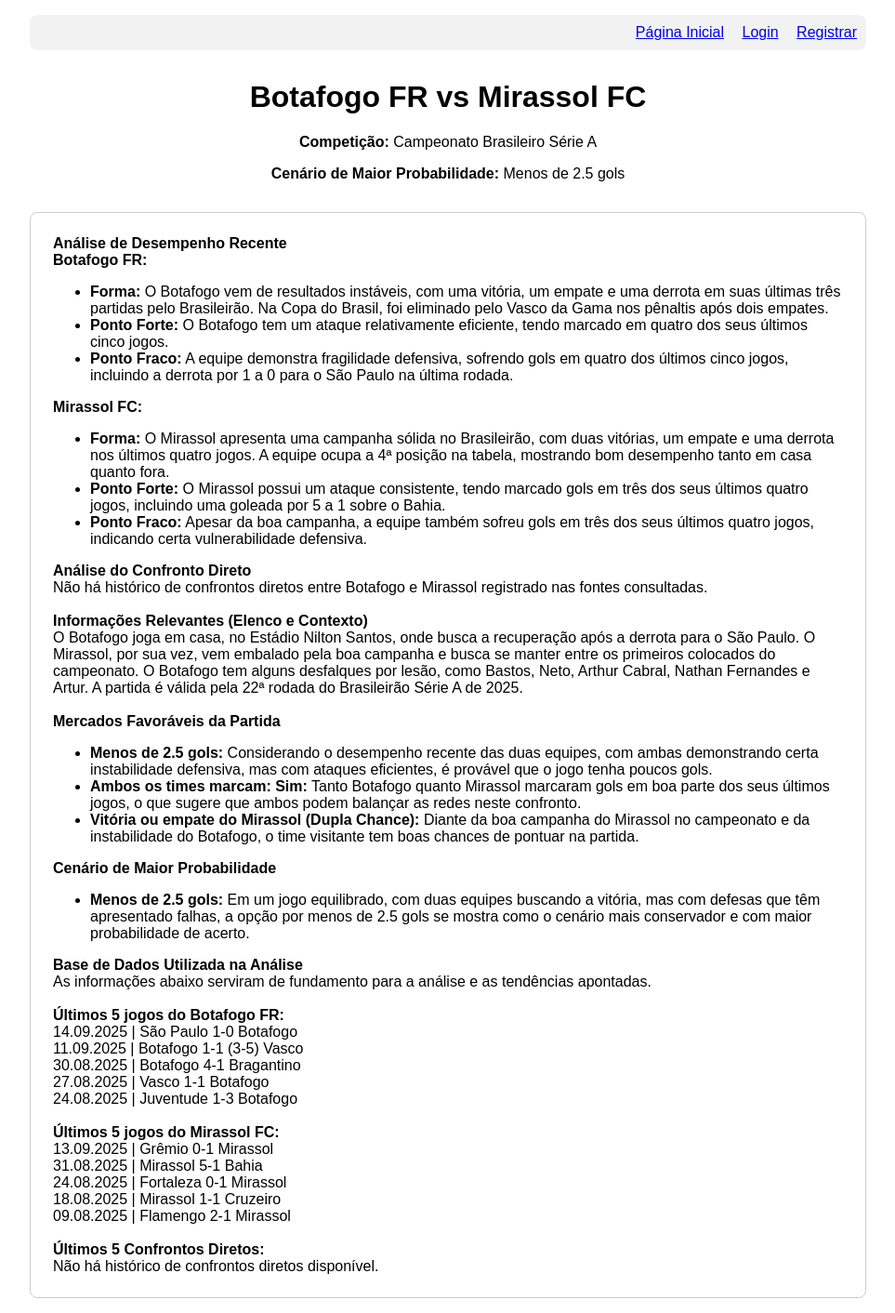
After one commit to matsilvaj/MatScore_AI, a Flask app: page /analysis/1 in a window 1280 px wide. The commit adds this page. Shown: the whole page at 93% size, without its empty margins (158-1121 px from the left). Run offline with Flask 3, Linux system fonts and the light colour scheme.

Commit message:
v2.1 - criação de páginas de análises

```diff
--- a/app/analysis_logic.py
+++ b/app/analysis_logic.py
@@ -131,7 +131,9 @@
     cached_analysis = Analysis.query.filter_by(match_api_id=partida['id'], analysis_date=analysis_date).first()
     if cached_analysis:
         print("--> Análise encontrada no cache do banco de dados.")
-        return json.loads(cached_analysis.content) # Retorna o conteúdo guardado
+        resultado_cache = json.loads(cached_analysis.content)
+        resultado_cache['analysis_id'] = cached_analysis.id
+        return resultado_cache
 
     # 2. SE NÃO ESTIVER EM CACHE, GERAR COM A IA
     print("--> Análise não encontrada no cache. Gerando com a IA...")
@@ -187,6 +189,8 @@
         db.session.commit()
         print("--> Nova análise guardada no banco de dados.")
 
+        resultado_final['analysis_id'] = nova_analise.id
+
         return resultado_final
 
     except json.JSONDecodeError as e:
--- a/app/routes.py
+++ b/app/routes.py
@@ -1,10 +1,11 @@
 # app/routes.py
 from flask import (render_template, url_for, flash, redirect, Blueprint,
-                   request, Response, stream_with_context) # <--- ADICIONADO AQUI
+                   request, Response, stream_with_context)
 from app import db, bcrypt
-from app.models import User
+from app.models import User, Analysis
 from flask_login import login_user, current_user, logout_user, login_required
 from datetime import date
+import json
 
 # Importa a nossa nova lógica de análise
 from . import analysis_logic
@@ -21,7 +22,6 @@
 @main.route('/api/analise/public')
 def api_analise_public():
     data_selecionada = request.args.get('date', default=str(date.today()), type=str)
-    # --- CORREÇÃO APLICADA AQUI ---
     return Response(stream_with_context(analysis_logic.gerar_analises(data_selecionada, 'free')), mimetype='text/event-stream')
 
 @main.route("/register", methods=['GET', 'POST'])
@@ -68,10 +68,18 @@
 def dashboard():
     return render_template('dashboard.html', title='Dashboard')
 
+
+@main.route("/analysis/<int:analysis_id>")
+def analysis_detail(analysis_id):
+    # O resto da função continua exatamente igual
+    analysis = Analysis.query.get_or_404(analysis_id)
+    content = json.loads(analysis.content)
+    return render_template('analysis_detail.html', title='Análise Detalhada', analysis_content=content)
+
+
 @main.route('/api/analise/private')
 @login_required
 def api_analise_private():
     data_selecionada = request.args.get('date', default=str(date.today()), type=str)
     user_tier_do_utilizador = current_user.subscription_tier
-    # --- CORREÇÃO APLICADA AQUI ---
     return Response(stream_with_context(analysis_logic.gerar_analises(data_selecionada, user_tier_do_utilizador)), mimetype='text/event-stream')
--- /dev/null
+++ b/app/templates/analysis_detail.html
@@ -0,0 +1,36 @@
+<!DOCTYPE html>
+<html lang="pt-br">
+<head>
+    <meta charset="UTF-8">
+    <title>{{ title }} - MatScore AI</title>
+    <style>
+        body { font-family: sans-serif; max-width: 900px; margin: auto; padding: 1em; }
+        nav { text-align: right; padding: 10px; background-color: #f2f2f2; margin-bottom: 2em; border-radius: 8px;}
+        .match-header { text-align: center; margin-bottom: 2em; }
+        .analysis-card { border: 1px solid #ccc; border-radius: 8px; padding: 1.5em; }
+    </style>
+</head>
+<body>
+    <nav>
+        {% if current_user.is_authenticated %}
+            <a href="{{ url_for('main.dashboard') }}"><strong>Meu Dashboard</strong></a>
+            <a href="{{ url_for('main.logout') }}" style="margin-left: 15px;">Logout</a>
+        {% else %}
+            <a href="{{ url_for('main.index') }}">Página Inicial</a>
+            <a href="{{ url_for('main.login') }}" style="margin-left: 15px;">Login</a>
+            <a href="{{ url_for('main.register') }}" style="margin-left: 15px;">Registrar</a>
+        {% endif %}
+    </nav>
+
+    <div class="match-header">
+        <h1>{{ analysis_content.mandante_nome }} vs {{ analysis_content.visitante_nome }}</h1>
+        <p><strong>Competição:</strong> {{ analysis_content.liga_nome }}</p>
+        <p><strong>Cenário de Maior Probabilidade:</strong> {{ analysis_content.recomendacao }}</p>
+    </div>
+
+    <div class="analysis-card">
+        {{ analysis_content.detalhes[0]|safe }}
+    </div>
+
+</body>
+</html>
```
Also changed, not shown: app/templates/dashboard.html (+4 -4 lines), app/templates/index.html (+4 -4 lines), instance/site.db.
